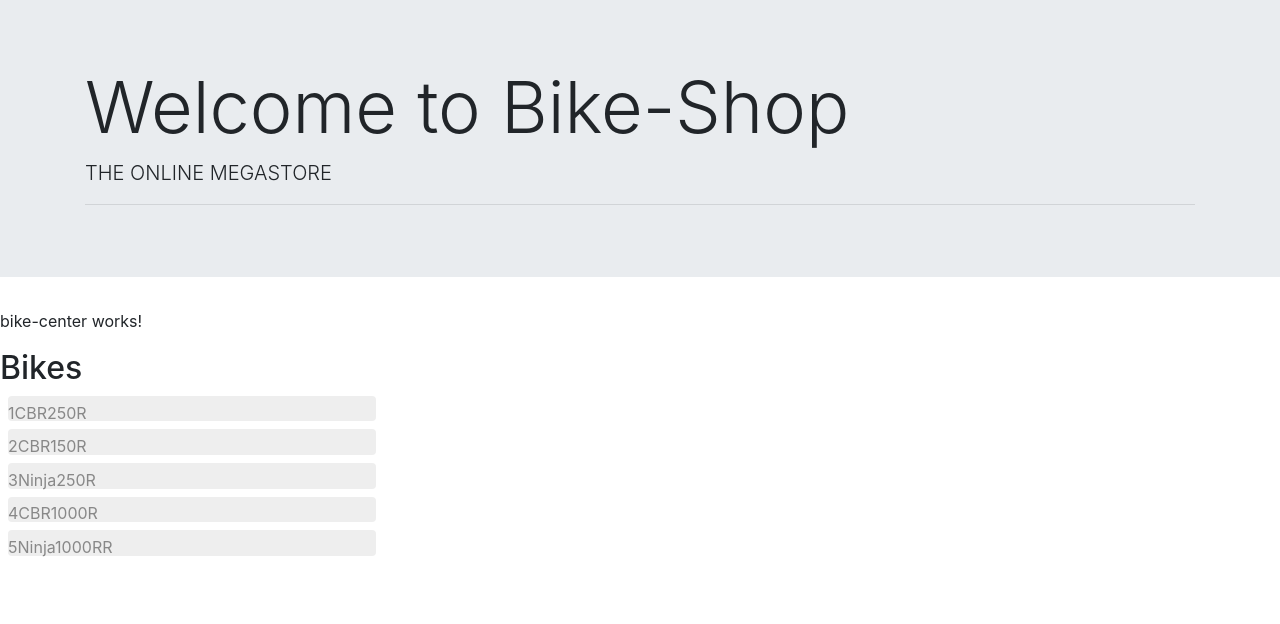
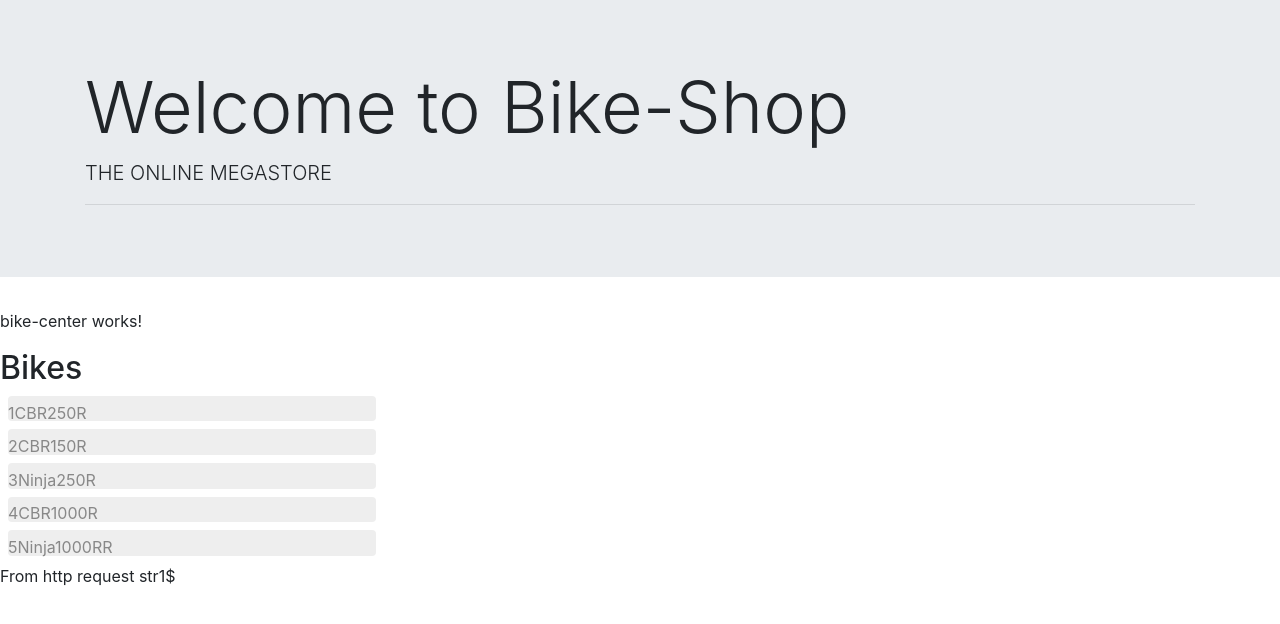
Before and after one commit to EkaterinaRafeenko/DemoAngular22, an Angular app: page /bike-center in a window 1280 px wide. Shown: the top 624 px of the page. Built offline with nearby package versions, Linux system fonts and the light colour scheme; no server answers.

Commit message:
Http request result

```diff
--- a/src/app/bikes/bike-list/bike-list.component.html
+++ b/src/app/bikes/bike-list/bike-list.component.html
@@ -3,9 +3,8 @@
   <li *ngFor="let bike of  bikes$| async" [class.selected]="bike.id === selectedId" >
     <a [routerLink]="[bike.id]">
       <span >{{ bike.id }}</span>{{ bike.model }}
-
     </a>
-
   </li>
+  <p> From http request str1$ </p>
 </ul>
 <router-outlet></router-outlet>
--- a/src/app/bikes/bike-list/bike-list.component.ts
+++ b/src/app/bikes/bike-list/bike-list.component.ts
@@ -15,7 +15,7 @@ export class BikeListComponent implements OnInit {
 
     bikes$: Observable<Bike[]>;
     selectedId: number;
-   str1:Observable<string>;
+   str1$:Observable<string>;
     //  products: Product[] = [];
  //   bikes: Bike[]=[];
 
@@ -31,7 +31,7 @@ export class BikeListComponent implements OnInit {
                 return this.service.getBikes();
               })
             );
-      this.str1=this.service.getStr();
+      this.str1$=this.service.getStr();
   }
  // onSelect(bike: Bike): void {
  //     this.selectedBike = bike;
```
